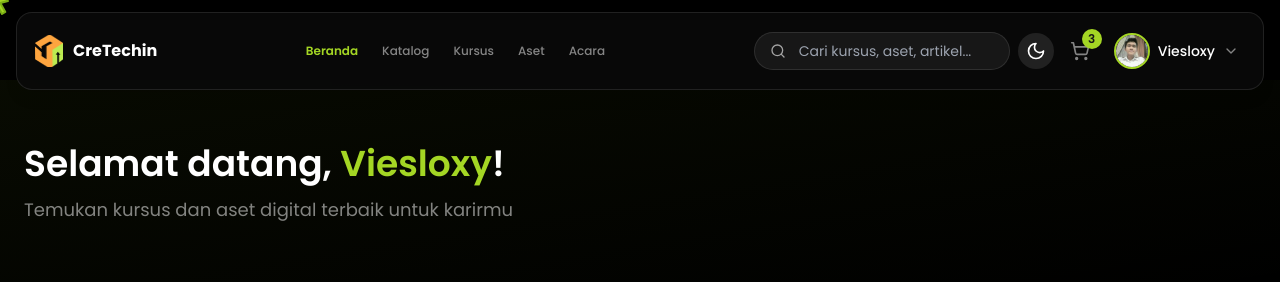
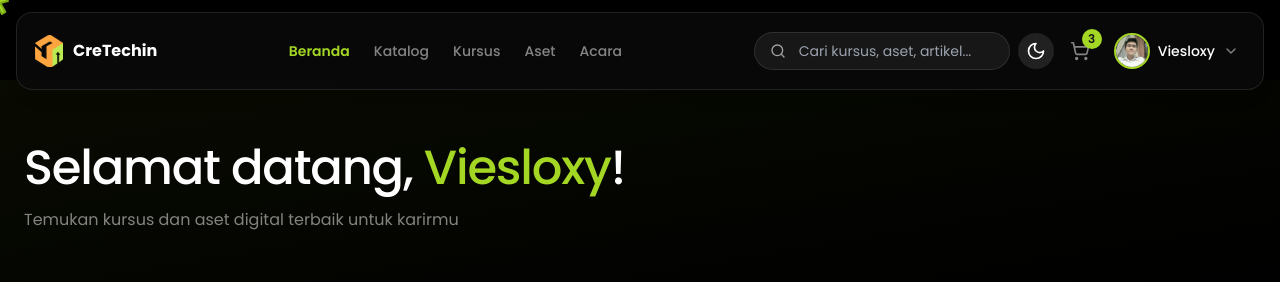
Before and after one commit to viesloxy/cretechin-ui-design, a Next.js app: page /beranda in a window 1280 px wide. Shown: the top 282 px of the page. Built offline with nearby package versions, Linux system fonts and the light colour scheme; sample sign-in values are in the browser's storage.

Commit message:
fix: standardize text sizes

```diff
--- a/src/components/beranda/BerandaNavbar.tsx
+++ b/src/components/beranda/BerandaNavbar.tsx
@@ -93,7 +93,7 @@ export default function BerandaNavbar() {
                     <Link
                       key={link.href}
                       href={link.href}
-                      className={`text-xs font-medium transition-colors ${
+                      className={`text-sm font-medium transition-colors ${
                         isActive
                           ? "text-primary font-semibold"
                           : "text-neutral-600 dark:text-white/50 hover:text-primary"
--- a/src/components/beranda/WelcomeSection.tsx
+++ b/src/components/beranda/WelcomeSection.tsx
@@ -11,10 +11,10 @@ export default function WelcomeSection() {
           animate={{ opacity: 1, y: 0 }}
           transition={{ duration: 0.6, ease: [0.22, 1, 0.36, 1] }}
         >
-          <h1 className="text-3xl md:text-4xl font-semibold text-neutral-900 dark:text-white mb-3">
+          <h1 className="text-2xl sm:text-3xl md:text-4xl lg:text-5xl font-medium tracking-tight mb-4">
             Selamat datang, <span className="text-primary">Viesloxy</span>!
           </h1>
-          <p className="text-base md:text-lg text-neutral-600 dark:text-white/50">
+          <p className="text-base max-w-2xl text-neutral-600 dark:text-white/50">
             Temukan kursus dan aset digital terbaik untuk karirmu
           </p>
         </motion.div>
```
